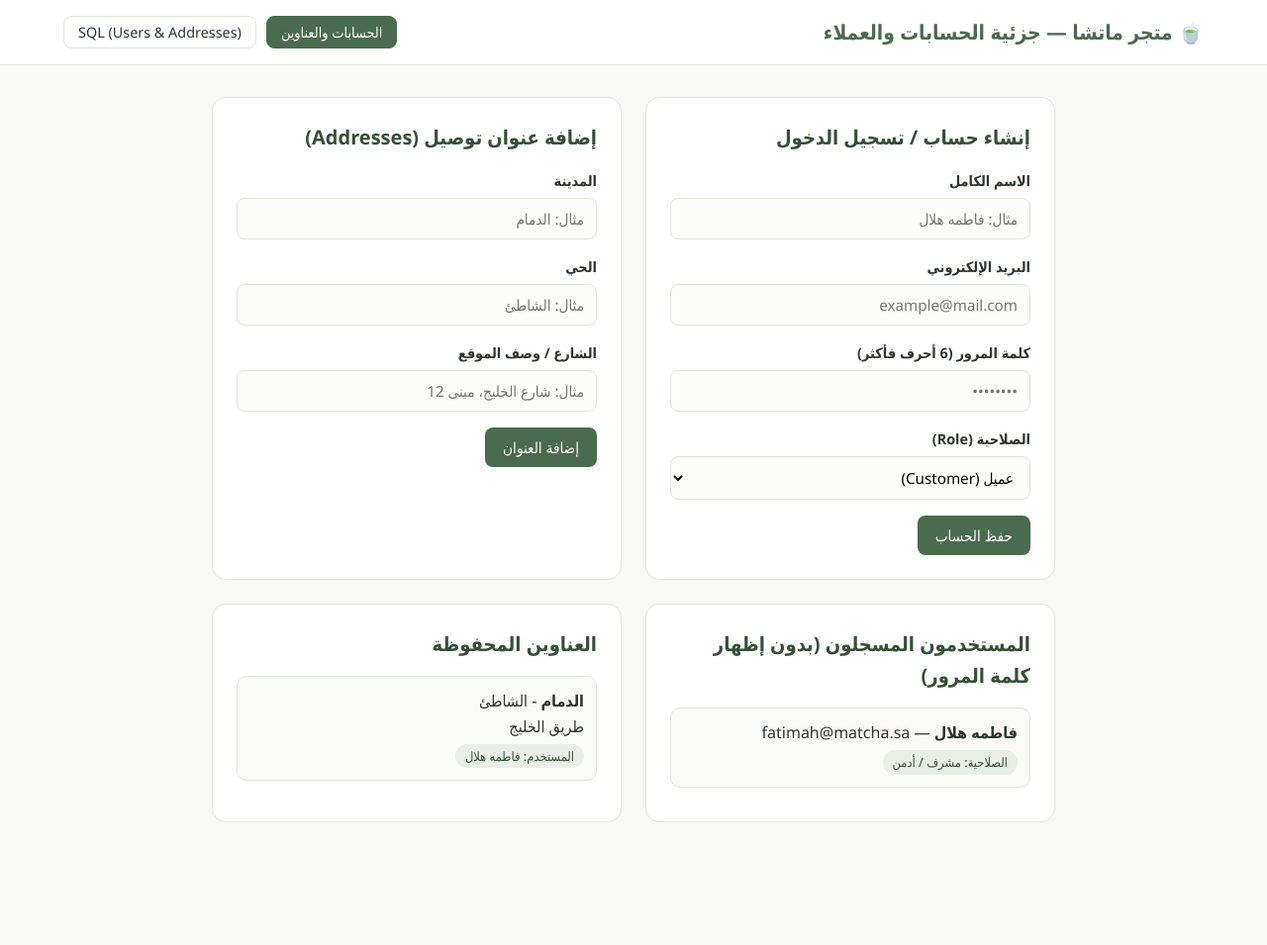
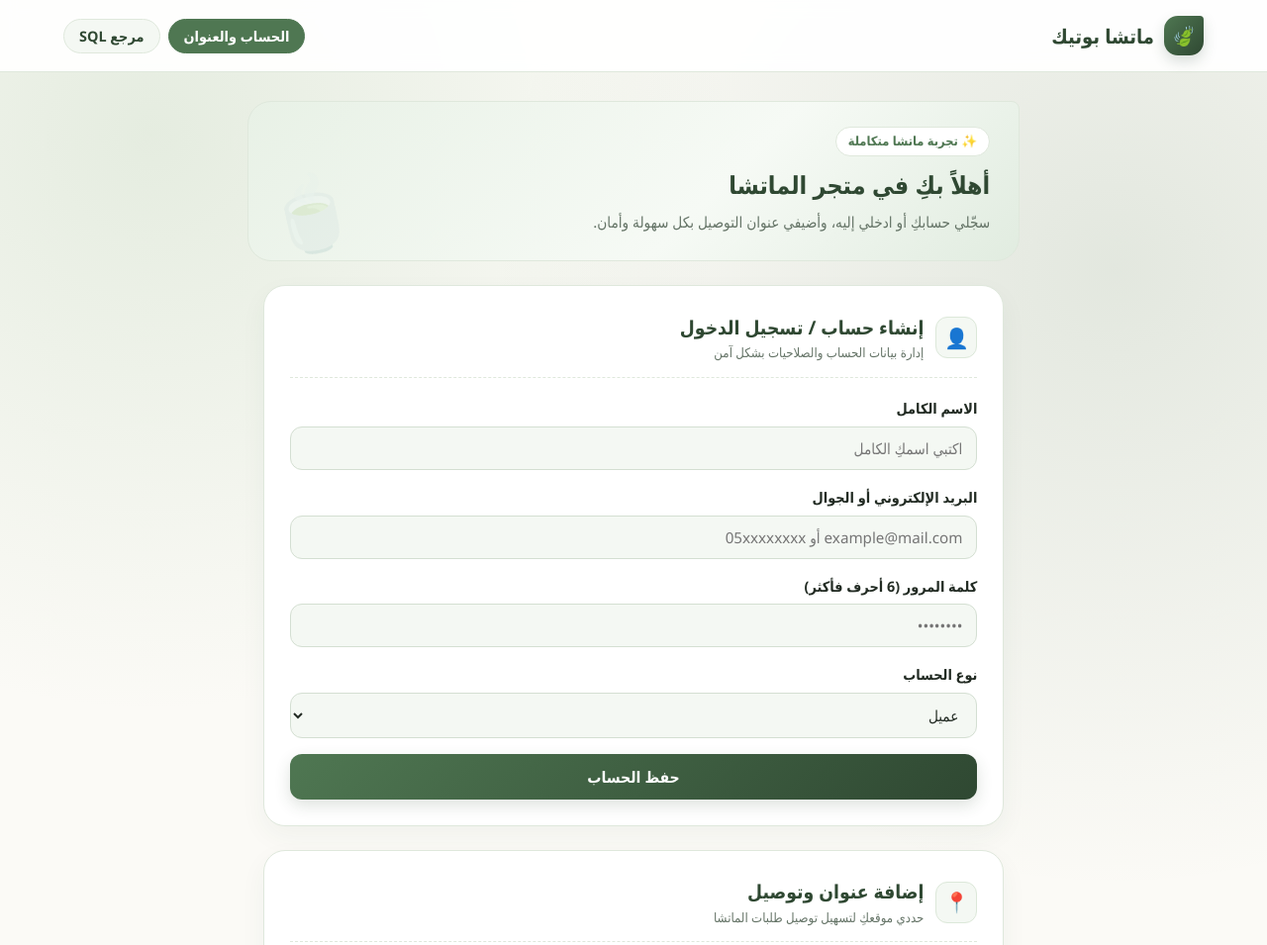
Before and after one commit to rfczsw7hjg-crypto/-Database-Match-, a plain HTML site: page index.html in a window 1280 px wide. Shown: the top 955 px of the page at 99% size. Before the commit the page ends 887 px from the top, so only its background shows below. Drawn offline with Linux system fonts and the light colour scheme.

Commit message:
Update index.html

```diff
--- a/index.html
+++ b/index.html
@@ -3,18 +3,19 @@
 <head>
   <meta charset="UTF-8" />
   <meta name="viewport" content="width=device-width, initial-scale=1.0" />
-  <title>متجر ماتشا | إدارة الحسابات والعملاء</title>
+  <title>متجر ماتشا | الحسابات والعناوين</title>
   <style>
     :root {
-      --primary: #4a6b4e;
-      --primary-dark: #354f38;
-      --bg: #f8f9f5;
-      --card: #ffffff;
-      --text: #2c352d;
-      --muted: #6c7a6e;
-      --border: #e1e6dd;
-      --danger: #b43b3b;
-      --success: #2e6f40;
+      --matcha-dark: #2f4832;
+      --matcha: #4f7752;
+      --matcha-soft: #dce8d9;
+      --matcha-mist: #f4f8f3;
+      --cream: #fbfaf6;
+      --ink: #222b23;
+      --muted: #657467;
+      --border: #dfe8dc;
+      --danger: #b83b3b;
+      --success: #2b6e3f;
     }
 
     * {
@@ -25,68 +26,170 @@
     }
 
     body {
-      background-color: var(--bg);
-      color: var(--text);
-      line-height: 1.6;
+      background:
+        radial-gradient(circle at 12% 10%, rgba(163, 196, 158, 0.25), transparent 35%),
+        radial-gradient(circle at 88% 20%, rgba(79, 119, 82, 0.14), transparent 40%),
+        var(--cream);
+      color: var(--ink);
+      line-height: 1.65;
+      min-height: 100vh;
     }
 
     header {
-      background-color: var(--card);
+      background: rgba(255, 255, 255, 0.92);
+      backdrop-filter: blur(8px);
       border-bottom: 1px solid var(--border);
       padding: 1rem 5%;
       display: flex;
       justify-content: space-between;
       align-items: center;
       flex-wrap: wrap;
-      gap: 10px;
+      gap: 12px;
+      position: sticky;
+      top: 0;
+      z-index: 20;
     }
 
-    .logo {
-      font-size: 1.3rem;
-      font-weight: bold;
-      color: var(--primary);
+    .brand {
+      display: flex;
+      align-items: center;
+      gap: 10px;
+      font-weight: 700;
+      font-size: 1.25rem;
+      color: var(--matcha-dark);
+    }
+
+    .brand-badge {
+      width: 40px;
+      height: 40px;
+      border-radius: 14px 4px 14px 14px;
+      background: linear-gradient(135deg, var(--matcha), var(--matcha-dark));
+      color: #fff;
+      display: grid;
+      place-items: center;
+      font-size: 1.2rem;
+      box-shadow: 0 6px 14px rgba(47, 72, 50, 0.18);
     }
 
     nav {
       display: flex;
-      gap: 10px;
+      gap: 8px;
       flex-wrap: wrap;
     }
 
     nav button {
-      background: none;
+      background: var(--matcha-mist);
       border: 1px solid var(--border);
-      color: var(--text);
-      padding: 6px 14px;
-      border-radius: 8px;
+      color: var(--matcha-dark);
+      padding: 7px 15px;
+      border-radius: 999px;
       cursor: pointer;
       font-size: 0.9rem;
+      font-weight: 600;
+      transition: 0.2s ease;
     }
 
-    nav button.active, nav button:hover {
-      background-color: var(--primary);
+    nav button.active,
+    nav button:hover {
+      background: var(--matcha);
       color: #fff;
-      border-color: var(--primary);
+      border-color: var(--matcha);
     }
 
-    .container {
-      max-width: 900px;
-      margin: 2rem auto;
-      padding: 0 1.5rem;
+    .hero {
+      max-width: 780px;
+      margin: 1.8rem auto 0;
+      padding: 1.6rem 1.8rem;
+      border-radius: 24px 8px 24px 24px;
+      background: linear-gradient(135deg, #e8f1e6 0%, #f6faf5 60%, #e1ece0 100%);
+      border: 1px solid var(--border);
+      position: relative;
+      overflow: hidden;
+    }
+
+    .hero::after {
+      content: "🍵";
+      position: absolute;
+      left: 18px;
+      bottom: -10px;
+      font-size: 4.5rem;
+      opacity: 0.14;
+      transform: rotate(-12deg);
+      pointer-events: none;
+    }
+
+    .hero-tag {
+      display: inline-block;
+      background: #fff;
+      color: var(--matcha);
+      border: 1px solid var(--border);
+      padding: 3px 12px;
+      border-radius: 999px;
+      font-size: 0.8rem;
+      font-weight: 600;
+      margin-bottom: 8px;
+    }
+
+    .hero h1 {
+      font-size: 1.55rem;
+      color: var(--matcha-dark);
+      margin-bottom: 6px;
+    }
+
+    .hero p {
+      color: var(--muted);
+      font-size: 0.95rem;
+    }
+
+    /* ترتيب النماذج تحت بعض */
+    .stack-container {
+      max-width: 780px;
+      margin: 1.5rem auto 3rem;
+      padding: 0 1rem;
+      display: flex;
+      flex-direction: column;
+      gap: 1.5rem;
     }
 
     .card {
-      background: var(--card);
+      background: #fff;
       border: 1px solid var(--border);
-      border-radius: 14px;
-      padding: 1.5rem;
-      margin-bottom: 1.5rem;
+      border-radius: 22px;
+      padding: 1.6rem;
+      box-shadow: 0 10px 26px rgba(47, 72, 50, 0.05);
+      position: relative;
     }
 
-    h2 {
-      color: var(--primary-dark);
-      margin-bottom: 1rem;
+    .card-header {
+      display: flex;
+      align-items: center;
+      gap: 12px;
+      margin-bottom: 1.2rem;
+      padding-bottom: 0.8rem;
+      border-bottom: 1px dashed var(--border);
+    }
+
+    .card-icon {
+      width: 42px;
+      height: 42px;
+      border-radius: 12px;
+      background: var(--matcha-mist);
+      border: 1px solid var(--matcha-soft);
+      display: grid;
+      place-items: center;
       font-size: 1.25rem;
+      flex-shrink: 0;
+    }
+
+    .card-header h2 {
+      font-size: 1.2rem;
+      color: var(--matcha-dark);
+    }
+
+    .card-header span {
+      display: block;
+      font-size: 0.82rem;
+      color: var(--muted);
     }
 
     .form-group {
@@ -98,35 +201,50 @@
       margin-bottom: 6px;
       font-size: 0.9rem;
       font-weight: 600;
+      color: var(--ink);
     }
 
     input, select {
       width: 100%;
-      padding: 10px 12px;
-      border: 1px solid var(--border);
-      border-radius: 8px;
+      padding: 11px 14px;
+      border: 1px solid #d4dfd2;
+      border-radius: 12px;
       font-size: 0.95rem;
-      background: #fcfdfb;
+      background: var(--matcha-mist);
+      color: var(--ink);
+      transition: 0.2s;
+    }
+
+    input:focus, select:focus {
+      outline: none;
+      background: #fff;
+      border-color: var(--matcha);
+      box-shadow: 0 0 0 3px rgba(79, 119, 82, 0.14);
     }
 
     .btn {
-      background-color: var(--primary);
+      width: 100%;
+      background: linear-gradient(135deg, var(--matcha), var(--matcha-dark));
       color: #fff;
       border: none;
-      padding: 10px 18px;
-      border-radius: 8px;
+      padding: 12px 20px;
+      border-radius: 12px;
       cursor: pointer;
-      font-size: 0.95rem;
+      font-size: 0.98rem;
+      font-weight: 600;
+      transition: transform 0.15s ease, box-shadow 0.2s ease;
+      box-shadow: 0 6px 16px rgba(47, 72, 50, 0.16);
     }
 
     .btn:hover {
-      background-color: var(--primary-dark);
+      transform: translateY(-1px);
+      box-shadow: 0 8px 20px rgba(47, 72, 50, 0.22);
     }
 
     .msg {
-      margin-top: 10px;
-      padding: 10px;
-      border-radius: 8px;
+      margin-top: 12px;
+      padding: 10px 14px;
+      border-radius: 12px;
       font-size: 0.9rem;
       display: none;
     }
@@ -145,69 +263,62 @@
       border: 1px solid #b7e1c4;
     }
 
-    .grid-2 {
-      display: grid;
-      grid-template-columns: repeat(auto-fit, minmax(280px, 1fr));
-      gap: 1.5rem;
-    }
-
-    .list-item {
-      border: 1px solid var(--border);
-      border-radius: 10px;
-      padding: 12px;
-      margin-bottom: 10px;
-      background: #fafbf9;
-    }
-
-    .badge {
-      display: inline-block;
-      background: #e9efe6;
-      color: var(--primary-dark);
-      padding: 2px 10px;
-      border-radius: 12px;
-      font-size: 0.8rem;
-      margin-top: 4px;
-    }
-
     .sql-box {
       display: none;
-      background: #1e2420;
-      color: #d8e6da;
+      background: #1b221c;
+      color: #dceadc;
       padding: 1.5rem;
-      border-radius: 12px;
+      border-radius: 18px;
       direction: ltr;
       text-align: left;
       overflow-x: auto;
       font-family: Consolas, monospace;
       font-size: 0.88rem;
+      border: 1px solid #2e3b30;
     }
   </style>
 </head>
 <body>
 
   <header>
-    <div class="logo">🍵 متجر ماتشا — جزئية الحسابات والعملاء</div>
+    <div class="brand">
+      <div class="brand-badge">🍃</div>
+      <span>ماتشا بوتيك</span>
+    </div>
     <nav>
-      <button class="active" onclick="switchSection('accounts', this)">الحسابات والعناوين</button>
-      <button onclick="switchSection('sql', this)">SQL (Users & Addresses)</button>
+      <button class="active" onclick="switchSection('accounts', this)">الحساب والعنوان</button>
+      <button onclick="switchSection('sql', this)">مرجع SQL</button>
     </nav>
   </header>
 
-  <main class="container">
-    <div id="accounts-section">
-      <div class="grid-2">
-        <!-- إنشاء حساب / تسجيل دخول -->
-        <div class="card">
+  <section class="hero">
+    <span class="hero-tag">✨ تجربة ماتشا متكاملة</span>
+    <h1>أهلاً بكِ في متجر الماتشا</h1>
+    <p>سجّلي حسابكِ أو ادخلي إليه، وأضيفي عنوان التوصيل بكل سهولة وأمان.</p>
+  </section>
+
+  <main class="stack-container">
+    <div id="accounts-section" style="display:flex; flex-direction:column; gap:1.5rem;">
+
+      <!-- النموذج الأول: إنشاء حساب / تسجيل دخول -->
+      <section class="card">
+        <div class="card-header">
+          <div class="card-icon">👤</div>
+          <div>
             <h2>إنشاء حساب / تسجيل الدخول</h2>
+            <span>إدارة بيانات الحساب والصلاحيات بشكل آمن</span>
+          </div>
+        </div>
+
         <form id="userForm" onsubmit="handleUserSubmit(event)">
           <div class="form-group">
             <label for="fullName">الاسم الكامل</label>
-              <input type="text" id="fullName" placeholder="مثال: فاطمه هلال" required />
+            <input type="text" id="fullName" placeholder="اكتبي اسمكِ الكامل" required />
           </div>
 
           <div class="form-group">
-              <label for="email">البريد الإلكتروني</label>
-              <input type="email" id="email" placeholder="example@mail.com" required />
+            <label for="email">البريد الإلكتروني أو الجوال</label>
+            <input type="text" id="email" placeholder="example@mail.com أو 05xxxxxxxx" required />
           </div>
 
           <div class="form-group">
@@ -216,21 +327,28 @@
           </div>
 
           <div class="form-group">
-              <label for="role">الصلاحية (Role)</label>
+            <label for="role">نوع الحساب</label>
             <select id="role">
-                <option value="customer">عميل (Customer)</option>
-                <option value="admin">مشرف / أدمن (Admin)</option>
+              <option value="customer">عميل</option>
+              <option value="admin">مشرف</option>
             </select>
           </div>
 
           <button type="submit" class="btn">حفظ الحساب</button>
           <div id="userMsg" class="msg"></div>
         </form>
+      </section>
+
+      <!-- النموذج الثاني: إضافة عنوان وتوصيل (تحت الأول مباشرة) -->
+      <section class="card">
+        <div class="card-header">
+          <div class="card-icon">📍</div>
+          <div>
+            <h2>إضافة عنوان وتوصيل</h2>
+            <span>حددي موقعكِ لتسهيل توصيل طلبات الماتشا</span>
+          </div>
         </div>
 
-        <!-- إضافة عنوان توصيل -->
-        <div class="card">
-          <h2>إضافة عنوان توصيل (Addresses)</h2>
         <form id="addressForm" onsubmit="handleAddressSubmit(event)">
           <div class="form-group">
             <label for="city">المدينة</label>
@@ -243,37 +361,24 @@
           </div>
 
           <div class="form-group">
-              <label for="street">الشارع / وصف الموقع</label>
-              <input type="text" id="street" placeholder="مثال: شارع الخليج، مبنى 12" required />
+            <label for="street">الشارع ووصف الموقع</label>
+            <input type="text" id="street" placeholder="مثال: شارع الخليج، رقم المنزل أو وصف قريب" required />
           </div>
 
-            <button type="submit" class="btn">إضافة العنوان</button>
+          <button type="submit" class="btn">حفظ العنوان</button>
           <div id="addressMsg" class="msg"></div>
         </form>
-        </div>
+      </section>
+
     </div>
 
-      <!-- عرض المستخدمين والعناوين المسجلة -->
-      <div class="grid-2">
-        <div class="card">
-          <h2>المستخدمون المسجلون (بدون إظهار كلمة المرور)</h2>
-          <div id="usersList"></div>
-        </div>
-
-        <div class="card">
-          <h2>العناوين المحفوظة</h2>
-          <div id="addressesList"></div>
-        </div>
-      </div>
-    </div>
-
-    <!-- قسم SQL الخاص بجزئية فاطمه هلال -->
+    <!-- مرجع SQL -->
     <div id="sql-section" class="sql-box">
 <pre>
 CREATE TABLE Users (
     user_id INT PRIMARY KEY AUTO_INCREMENT,
     full_name VARCHAR(120) NOT NULL,
-    email VARCHAR(150) NOT NULL UNIQUE,
+    contact_info VARCHAR(150) NOT NULL UNIQUE,
     password_hash VARCHAR(255) NOT NULL,
     role ENUM('customer', 'admin') NOT NULL DEFAULT 'customer',
     created_at TIMESTAMP DEFAULT CURRENT_TIMESTAMP
@@ -284,7 +389,7 @@ CREATE TABLE Addresses (
     user_id INT NOT NULL,
     city VARCHAR(80) NOT NULL,
     district VARCHAR(100) NOT NULL,
-    street_details VARCHAR(255) NOT NULL,
+    street_location VARCHAR(255) NOT NULL,
     FOREIGN KEY (user_id) REFERENCES Users(user_id) ON DELETE CASCADE
 );
 </pre>
@@ -292,14 +397,6 @@ CREATE TABLE Addresses (
   </main>
 
   <script>
-    const users = [
-      { id: 1, name: "فاطمه هلال", email: "fatimah@matcha.sa", role: "admin" }
-    ];
-
-    const addresses = [
-      { id: 1, userName: "فاطمه هلال", city: "الدمام", district: "الشاطئ", street: "طريق الخليج" }
-    ];
-
     function showMessage(el, text, type) {
       el.textContent = text;
       el.className = `msg ${type}`;
@@ -308,7 +405,7 @@ CREATE TABLE Addresses (
     function handleUserSubmit(e) {
       e.preventDefault();
       const name = document.getElementById("fullName").value.trim();
-      const email = document.getElementById("email").value.trim();
+      const contact = document.getElementById("email").value.trim();
       const password = document.getElementById("password").value;
       const role = document.getElementById("role").value;
       const msgBox = document.getElementById("userMsg");
@@ -318,15 +415,28 @@ CREATE TABLE Addresses (
         return;
       }
 
-      if (password.length < 6) {
-        showMessage(msgBox, "كلمة المرور يجب أن تكون 6 أحرف أو أكثر لأسباب أمنية.", "error");
+      if (contact.length < 5) {
+        showMessage(msgBox, "يرجى إدخال بريد إلكتروني أو رقم جوال صحيح.", "error");
         return;
       }
 
-      users.push({ id: users.length + 1, name, email, role });
-      renderLists();
+      if (password.length < 6) {
+        showMessage(msgBox, "كلمة المرور يجب أن تكون 6 أحرف أو أكثر.", "error");
+        return;
+      }
+
+      const savedUsers = JSON.parse(localStorage.getItem("matcha_users") || "[]");
+      savedUsers.push({
+        id: savedUsers.length + 1,
+        name,
+        contact,
+        role,
+        createdAt: new Date().toISOString()
+      });
+      localStorage.setItem("matcha_users", JSON.stringify(savedUsers));
+
       e.target.reset();
-      showMessage(msgBox, "تم حفظ الحساب بنجاح مع التحقق من المدخلات.", "success");
+      showMessage(msgBox, "تم حفظ الحساب بنجاح.", "success");
     }
 
     function handleAddressSubmit(e) {
@@ -341,40 +451,25 @@ CREATE TABLE Addresses (
         return;
       }
 
-      const currentUser = users[users.length - 1]?.name || "عميل";
-      addresses.push({ id: addresses.length + 1, userName: currentUser, city, district, street });
-      renderLists();
+      const savedAddresses = JSON.parse(localStorage.getItem("matcha_addresses") || "[]");
+      savedAddresses.push({
+        id: savedAddresses.length + 1,
+        city,
+        district,
+        street
+      });
+      localStorage.setItem("matcha_addresses", JSON.stringify(savedAddresses));
+
       e.target.reset();
-      showMessage(msgBox, "تمت إضافة العنوان وربطه بالحساب.", "success");
-    }
-
-    function renderLists() {
-      const usersDiv = document.getElementById("usersList");
-      usersDiv.innerHTML = users.map(u => `
-        <div class="list-item">
-          <strong>${u.name}</strong> — <span>${u.email}</span><br/>
-          <span class="badge">الصلاحية: ${u.role === "admin" ? "مشرف / أدمن" : "عميل"}</span>
-        </div>
-      `).join("");
-
-      const addrDiv = document.getElementById("addressesList");
-      addrDiv.innerHTML = addresses.map(a => `
-        <div class="list-item">
-          <strong>${a.city}</strong> - ${a.district}<br/>
-          <span>${a.street}</span><br/>
-          <span class="badge">المستخدم: ${a.userName}</span>
-        </div>
-      `).join("");
+      showMessage(msgBox, "تم حفظ عنوان التوصيل بنجاح.", "success");
     }
 
     function switchSection(section, btn) {
       document.querySelectorAll("nav button").forEach(b => b.classList.remove("active"));
       btn.classList.add("active");
-      document.getElementById("accounts-section").style.display = section === "accounts" ? "block" : "none";
+      document.getElementById("accounts-section").style.display = section === "accounts" ? "flex" : "none";
       document.getElementById("sql-section").style.display = section === "sql" ? "block" : "none";
     }
-
-    renderLists();
   </script>
 </body>
 </html>
```
Lines whose indentation alone changed are shown as unchanged.
